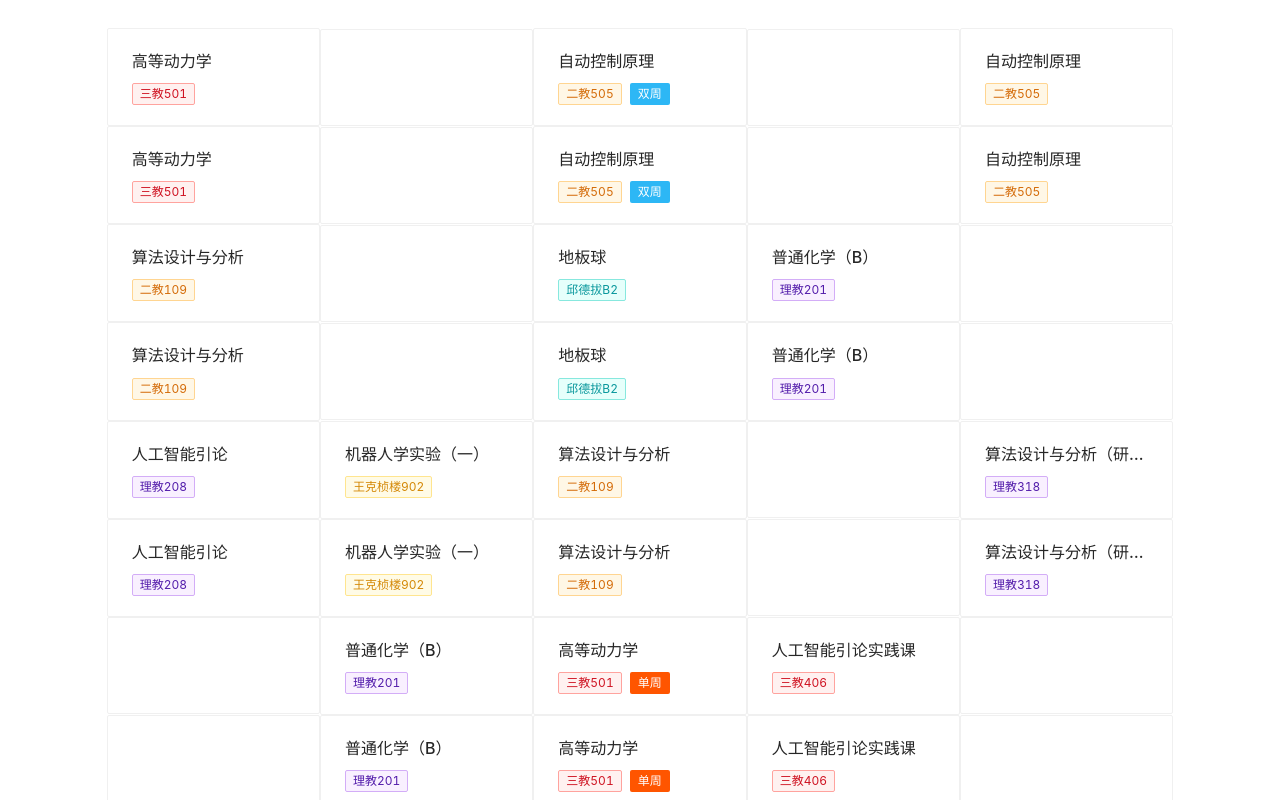
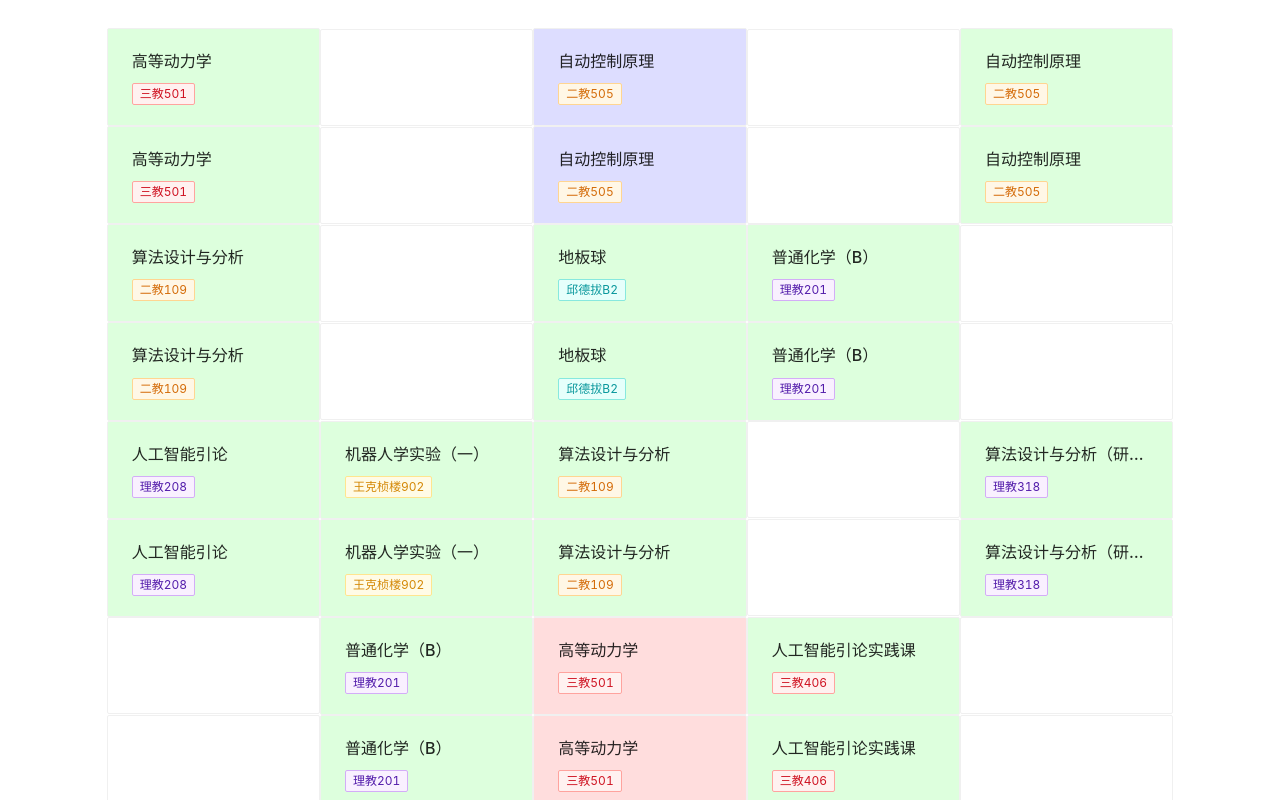
Before and after one commit to wr786/Curriculum, a React (Create React App) app: page / in a window 1280 px wide. Shown: the top 800 px of the page. Built offline with nearby package versions, Linux system fonts and the light colour scheme.

Commit message:
feature: using color denotes the timetype

```diff
--- a/src/Course.js
+++ b/src/Course.js
@@ -38,46 +38,40 @@ class ClassroomTag extends React.Component {
   }
 }
 
-class TimetypeTag extends React.Component {
-
-  render() {
-    if (this.props.timetype === "even") {
-      return <Tag color="#2db7f5">双周</Tag>
-    } else if (this.props.timetype === "odd") {
-      return <Tag color="#f50">单周</Tag>
-    } else {
-      return <></>;
-    }
-  }
-
-}
-
 class Course extends React.Component {
   render() {
     const ISEMPTY = (this.props.classname === "__DISABLED")? true: false;
+    let styles = {
+      width: "100%",
+      height: "100%",
+    };
+    let backgroundcolor = "#fff";
+    if (this.props.timetype === "even") {
+      backgroundcolor = "#ddf";
+    } else if (this.props.timetype === "odd") {
+      backgroundcolor = "#fdd";
+    } else if (!ISEMPTY) {
+      backgroundcolor = "#dfd"
+    }
+    styles.background = backgroundcolor;
+
     return (
-      <div classclassname="disabled course">
-        <Tooltip placement="topLeft" title={ISEMPTY? "": this.props.classname} arrowPointAtCenter>
+      <Tooltip placement="topLeft" title={ISEMPTY? "": this.props.classname + '： ' + this.props.classroom} arrowPointAtCenter>
         <Card
-            style = {{ width: "100%", height: "100%" }}
+          style = {styles}
           size = {ISMOBILE? 'small': 'default'}
           bodyStyle = {ISMOBILE? { padding: "4px" }: {}}
-            headStyle = {ISMOBILE? { color: "red" }: {}}
         >
           <Meta
             title = {ISEMPTY? "　": this.props.classname}
             description = {
               ISEMPTY?
               <div>　</div>:
-                <div>
               <ClassroomTag classroom={this.props.classroom}/>
-                  <TimetypeTag  timetype={this.props.timetype}/>
-                </div>
             }
           />
         </Card>
       </Tooltip>
-      </div>
     );
   }
 }
```
Lines whose indentation alone changed are shown as unchanged.
